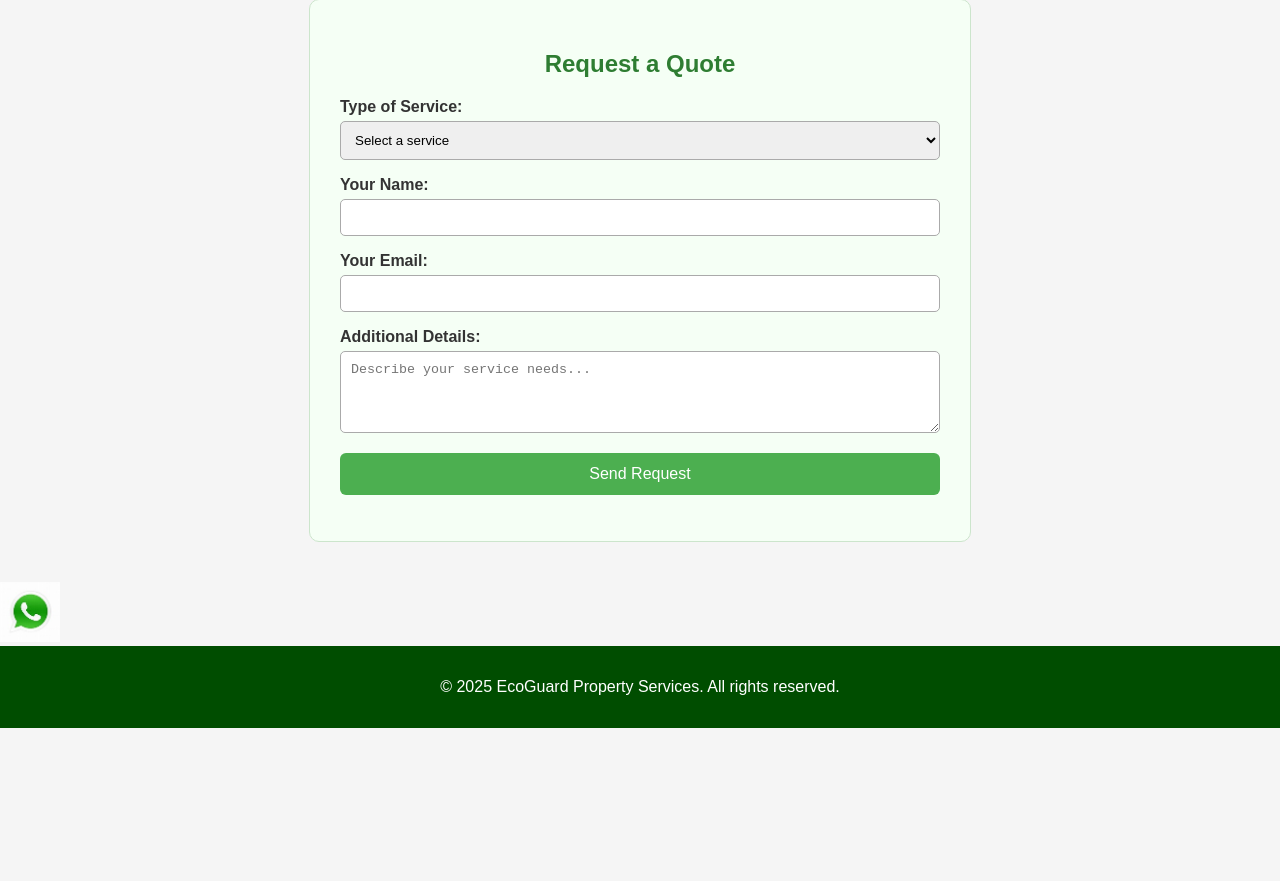
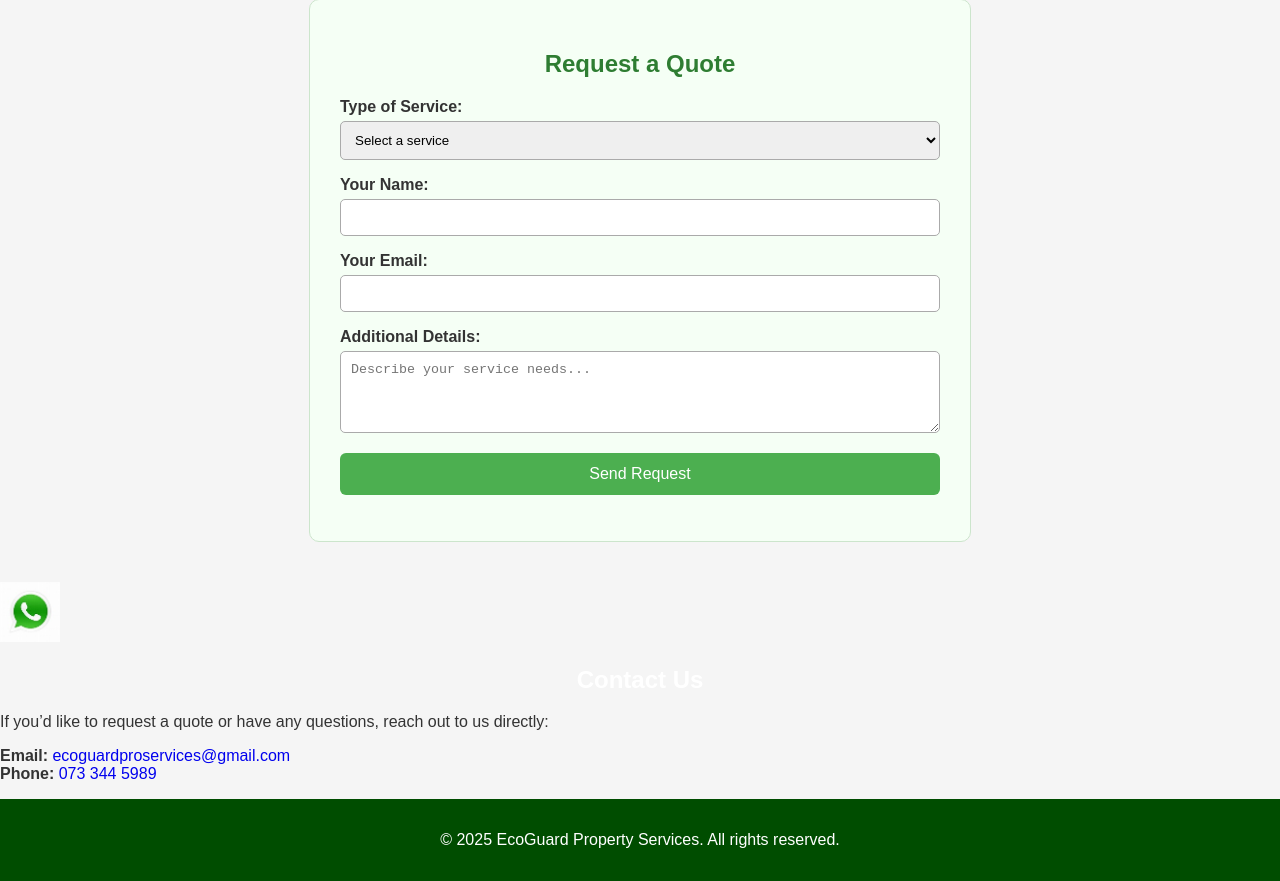
Before and after one commit to EcoGuardPro/ecoguard-landing, a plain HTML site: page index.html in a window 1280 px wide. Shown: the part 1086-1967 px from the top of the page. Before the commit the page ends 1814 px from the top, so only its background shows below. Drawn offline with Linux system fonts and the light colour scheme.

Commit message:
Update index.html

```diff
--- a/index.html
+++ b/index.html
@@ -73,6 +73,14 @@
   <a href="https://wa.me/27733445989" target="_blank">
     <img src="whatsapp.jpg" alt="Chat with us on WhatsApp" width="60" />
   </a>
+    <section id="contact" class="contact-section">
+  <h2>Contact Us</h2>
+  <p>If you’d like to request a quote or have any questions, reach out to us directly:</p>
+  <ul>
+    <li><strong>Email:</strong> <a href="mailto:ecoguardproservices@gmail.com">ecoguardproservices@gmail.com</a></li>
+    <li><strong>Phone:</strong> <a href="tel:+27733445989">073 344 5989</a></li>
+  </ul>
+</section>
 </div>
   <footer>
     <p>&copy; 2025 EcoGuard Property Services. All rights reserved.</p>
```
